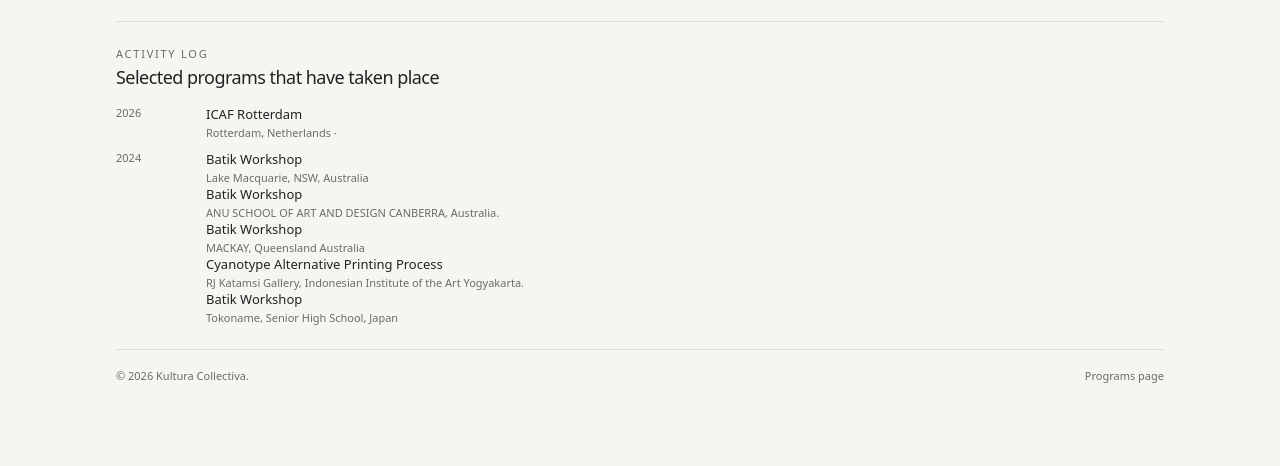
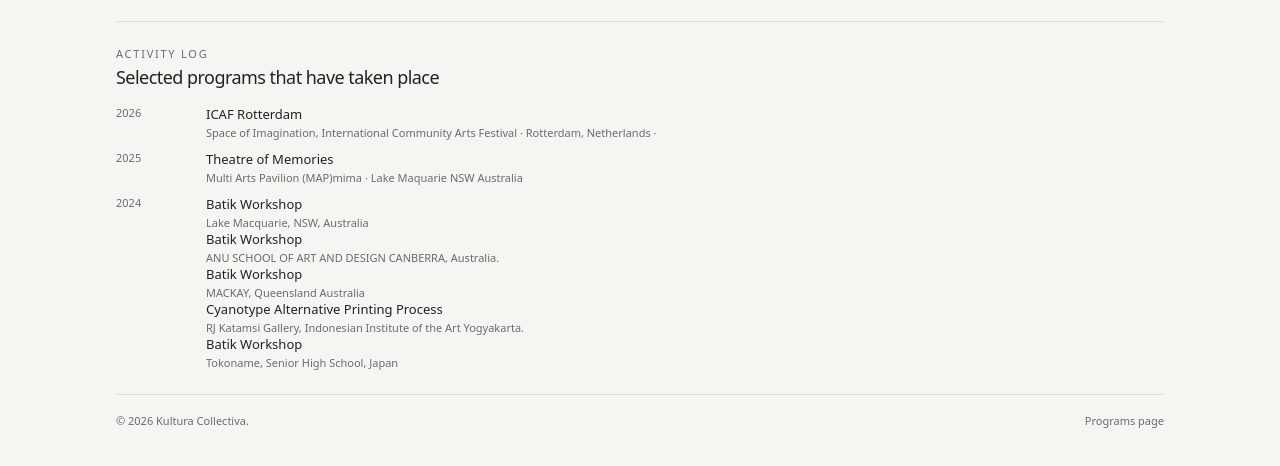
Before and after one commit to tianhite7/kultura.github.io, a plain HTML site: page programs.html in a window 1280 px wide. Shown: the part 264-730 px from the top of the page. Drawn offline with Linux system fonts and the light colour scheme.

Commit message:
memperbaiki website riki

```diff
--- a/programs.html
+++ b/programs.html
@@ -56,11 +56,20 @@
         <div>
           <div class="program-title">ICAF Rotterdam</div>
           <div class="program-meta">
-            Rotterdam, Netherlands ·
+            Space of Imagination, International Community Arts Festival · Rotterdam, Netherlands ·
           </div>
         </div>
       </div>
-
+<div class="program-list">
+      <div class="program-item">
+        <div class="program-year">2025</div>
+        <div>
+          <div class="program-title">Theatre of Memories</div>
+          <div class="program-meta">
+            Multi Arts Pavilion (MAP)mima · Lake Maquarie NSW Australia
+          </div>
+        </div>
+      </div>
       <div class="program-item">
         <div class="program-year">2024</div>
         <div>
```
Also changed, not shown: about.html (+2 -2 lines), works-gallery.html (+1 -1 lines).
